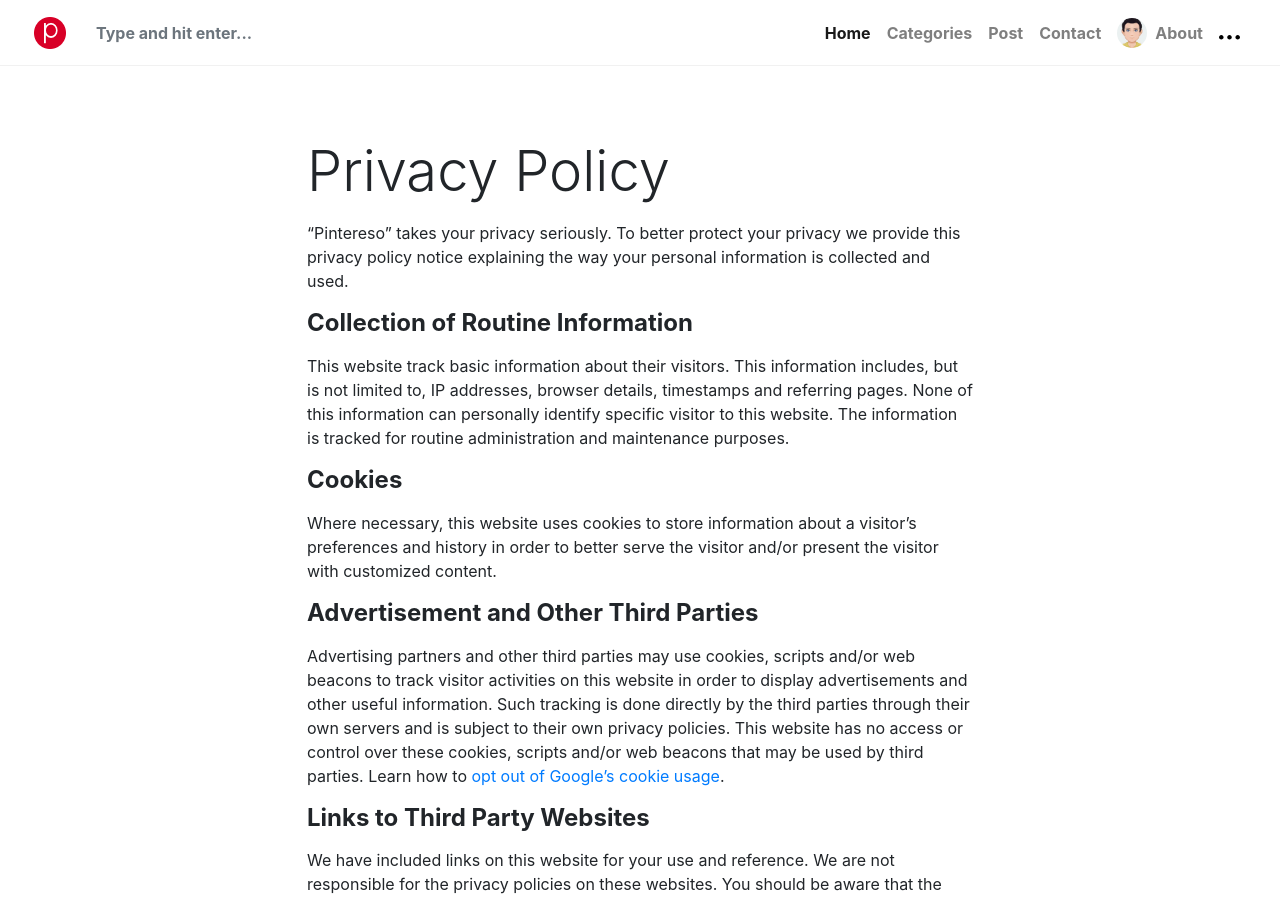
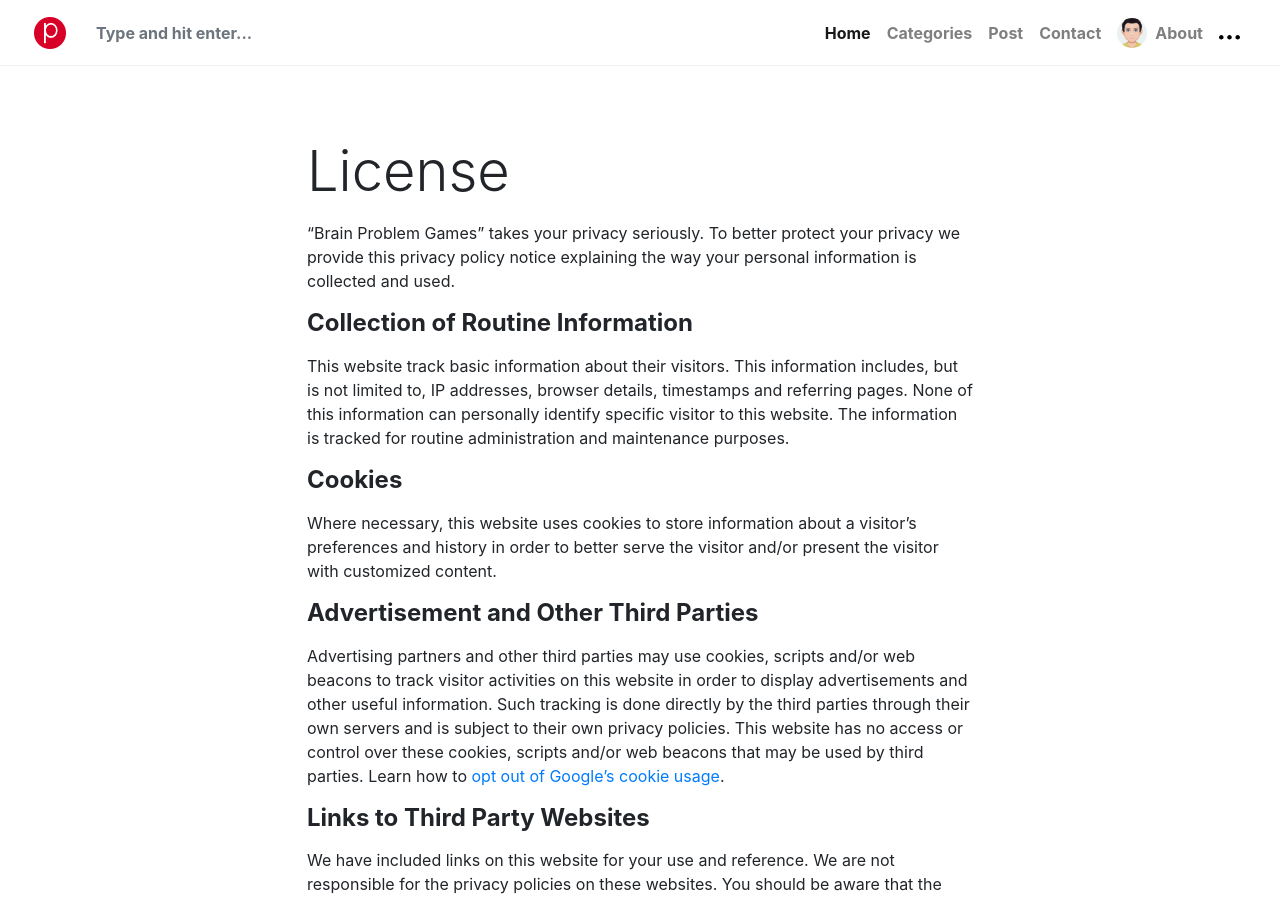
Before and after one commit to novamoth/brain-problem-games, a Jekyll site: the page built from _pages/license.md, in a window 1280 px wide and 900 px high. Built offline with Jekyll 4.4.1, drawn with Linux system fonts in a browser that asks for light colours; nearby versions of some CDN libraries; library files that are not in the unit come from our copies; comment, search, counter and statistics services are not loaded; some of the changed text lies outside the part shown.

Commit message:
Tweak footer and static pages

```diff
--- a/_config.yml
+++ b/_config.yml
@@ -1,6 +1,6 @@
 # Site
-name: "Pintereso"
-description: "Pintereso is a free Jekyll theme for awesome people like you, Pinterest like."
+name: "Brain Problem Games"
+description: "Brain Problem Games is a collection of media about Dissociation, Trauma, and identity."
 logo: "assets/images/logo.png"
 favicon: "assets/images/logo.png"
 baseurl: "/brain-problem-games"
--- a/_includes/footer-copyright.html
+++ b/_includes/footer-copyright.html
@@ -4,28 +4,24 @@
 -->
 
 <p>
-
   <span class="credits">
-
-	<a target="_blank" class="text-dark" href="https://www.wowthemes.net/pintereso-free-bootstrap-jekyll-theme/">
-		Made with <i class="fa fa-heart text-danger"></i> <u>Pintereso Jekyll Theme</u>.
+    <a
+      target="_blank"
+      class="text-dark"
+      href="https://www.wowthemes.net/pintereso-free-bootstrap-jekyll-theme/"
+    >
+      Made with <i class="fa fa-heart text-danger"></i>
+      <u>Pintereso Jekyll Theme</u>.
     </a>
-
   </span>
-
 </p>
 
 <p>
   <a class="text-muted" href="{{site.url}}{{site.baseurl}}/">
-        &copy;  {{site.name}}.
+    &copy; {{site.name}}.
   </a>
 
-    <a class="text-muted" href="{{site.url}}{{site.baseurl}}/privacy-policy.html">
-        Privacy Policy.
-    </a>
-
-    <a class="text-muted" target="_blank" href="https://www.wowthemes.net/freebies-license/">
+  <a class="text-muted" href="{{site.url}}{{site.baseurl}}/license.html">
     License.
   </a>
-
 </p>
--- a/_includes/footer-social.html
+++ b/_includes/footer-social.html
@@ -1,11 +1,10 @@
 <!--  Replace footer social links here -->
 
-<li class="d-inline-block ml-1 mr-1"><a target="_blank" href="https://www.facebook.com/wowthemesnet" class="text-dark"><i class="fab fa-facebook-f"></i></a>
+<li class="d-inline-block ml-1 mr-1">
+  <a
+    target="_blank"
+    href="https://github.com/novamoth/brain-problem-games"
+    class="text-dark"
+    ><i class="fab fa-github"></i
+  ></a>
 </li>
-
-<li class="d-inline-block ml-1 mr-1"><a target="_blank" href="https://github.com/wowthemesnet" class="text-dark"><i class="fab fa-github"></i></a></li>
-
-<li class="d-inline-block ml-1 mr-1"><a target="_blank" href="https://twitter.com/wowthemesnet" class="text-dark"><i class="fab fa-twitter"></i></a></li>
-
-<li class="d-inline-block ml-1 mr-1"><a target="_blank" href="https://plus.google.com/+WowthemesNet" class="text-dark"><i class="fab fa-google-plus"></i></a>
-</li>
--- a/_pages/privacy-policy.md
+++ b/_pages/license.md
@@ -1,35 +1,29 @@
 ---
-title: "Privacy Policy"
-permalink: "/privacy-policy.html"
+title: "License"
+permalink: "/license.html"
 ---
 
 "{{site.name}}" takes your privacy seriously. To better protect your privacy we provide this privacy policy notice explaining the way your personal information is collected and used.
-
 
 #### Collection of Routine Information
 
 This website track basic information about their visitors. This information includes, but is not limited to, IP addresses, browser details, timestamps and referring pages. None of this information can personally identify specific visitor to this website. The information is tracked for routine administration and maintenance purposes.
 
-
 #### Cookies
 
 Where necessary, this website uses cookies to store information about a visitor’s preferences and history in order to better serve the visitor and/or present the visitor with customized content.
-
 
 #### Advertisement and Other Third Parties
 
 Advertising partners and other third parties may use cookies, scripts and/or web beacons to track visitor activities on this website in order to display advertisements and other useful information. Such tracking is done directly by the third parties through their own servers and is subject to their own privacy policies. This website has no access or control over these cookies, scripts and/or web beacons that may be used by third parties. Learn how to [opt out of Google’s cookie usage](http://www.google.com/privacy_ads.html).
 
-
 #### Links to Third Party Websites
 
 We have included links on this website for your use and reference. We are not responsible for the privacy policies on these websites. You should be aware that the privacy policies of these websites may differ from our own.
 
-
 #### Security
 
 The security of your personal information is important to us, but remember that no method of transmission over the Internet, or method of electronic storage, is 100% secure. While we strive to use commercially acceptable means to protect your personal information, we cannot guarantee its absolute security.
-
 
 #### Changes To This Privacy Policy
 
@@ -37,7 +31,6 @@
 
 We reserve the right to update or change our Privacy Policy at any time and you should check this Privacy Policy periodically. If we make any material changes to this Privacy Policy, we will notify you either through the email address you have provided us, or by placing a prominent notice on our website.
 
-
 #### Contact Information
 
 For any questions or concerns regarding the privacy policy, please [contact us here]({{site.baseurl}}/contact.html).
```
Lines whose indentation alone changed are shown as unchanged.
